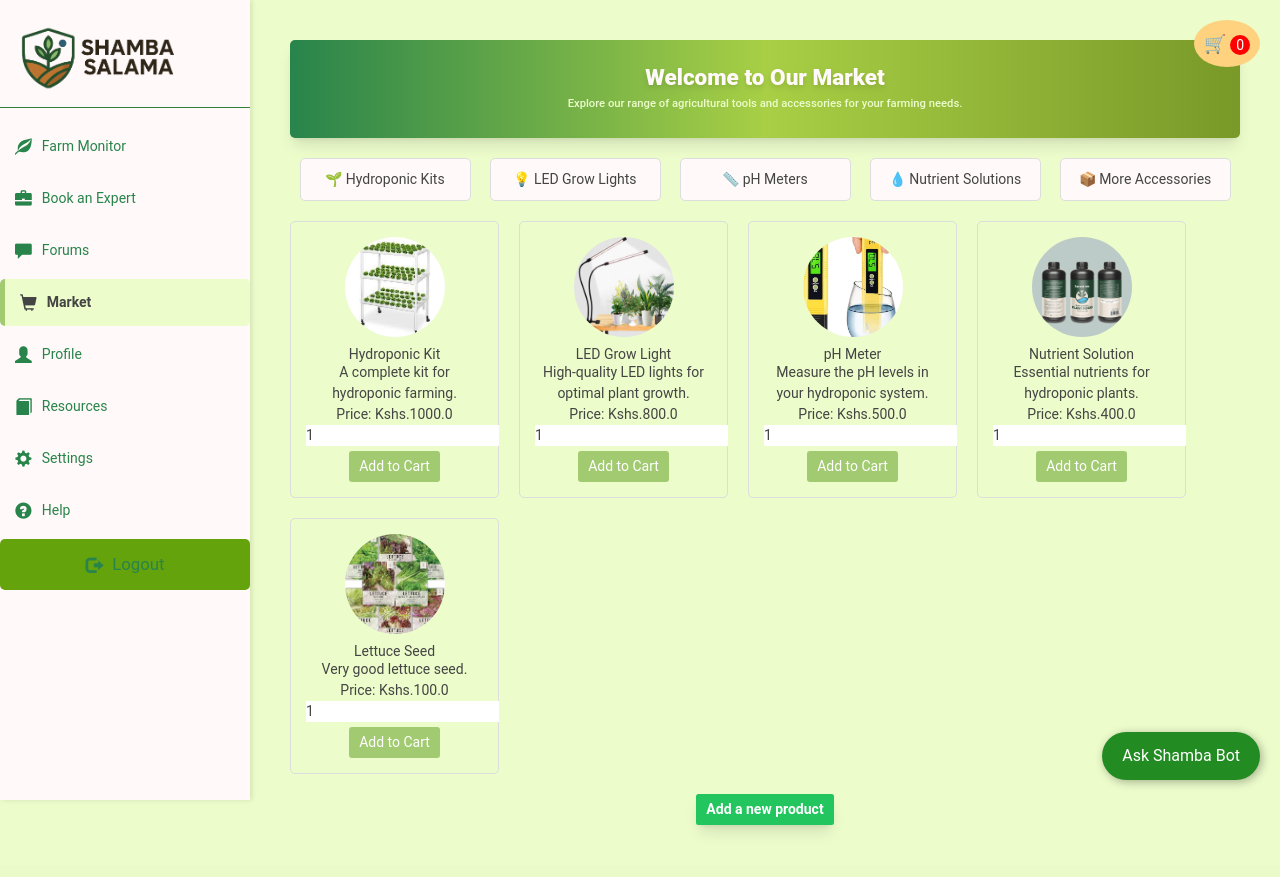
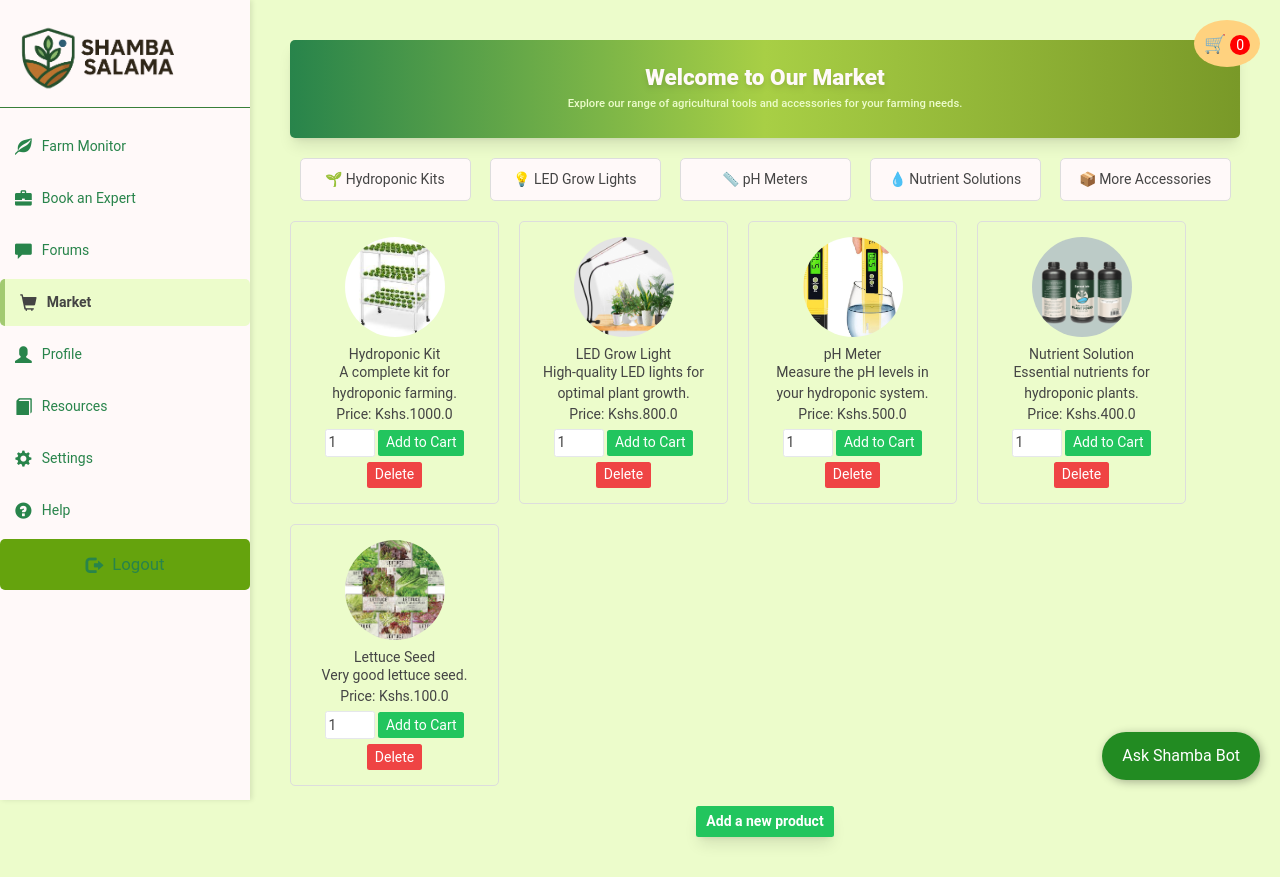
Before and after one commit to CollinsAnyona/shamba-salama, a Flask app: page /market in a window 1280 px wide. Before the commit the page ends 831 px from the top, so only its background shows below. Run offline with Flask 3, Linux system fonts and the light colour scheme; some libraries are stand-ins or nearby versions.

Commit message:
enhanced functionalities on the marketplace

```diff
--- a/app/posts/routes.py
+++ b/app/posts/routes.py
@@ -1,6 +1,6 @@
 from app.extensions import db
 from .models import Post, Reply, Category
-from flask import render_template, request, redirect, url_for, flash
+from flask import render_template, request, redirect, url_for, flash, current_app
 from flask_login import current_user
 from datetime import datetime
 from . import posts_bp
@@ -67,7 +67,7 @@ def category_posts(category_id):
         user_id = current_user.id if current_user.is_authenticated else None
 
         # Log the data for debugging
-        posts_bp.logger.debug(
+        current_app.logger.debug(
             f"Creating post with title: {title}, content: {content}, user_id: {user_id}, category_id: {category.id}"
         )
 
--- a/app/products/routes.py
+++ b/app/products/routes.py
@@ -1,8 +1,9 @@
-from flask import request, session, redirect, url_for, flash, render_template
+import os
+from flask import request, session, redirect, url_for, flash, render_template, current_app
 from .models import Product
 from app.extensions import db
 from . import products_bp
-
+from werkzeug.utils import secure_filename
 
 @products_bp.route("/market", methods=["GET", "POST"])
 def market():
@@ -43,23 +44,39 @@ def market():
         "market.html", products=products, cart=session.get("cart", [])
     )
 
+UPLOAD_FOLDER = os.path.join("app", "static", "img")
+ALLOWED_EXTENSIONS = {"png", "jpg", "jpeg", "gif"}
 
+def allowed_file(filename):
+    return "." in filename and filename.rsplit(".", 1)[1].lower() in ALLOWED_EXTENSIONS
 
 @products_bp.route("/add_product", methods=["GET", "POST"])
 def add_product():
-    '''
-    Allows admin or user to add a new product to the marketplace.
-
-    GET: Renders the product submission form.
-    POST: Accepts product data from form and stores it in the database.
-    '''
     if request.method == "POST":
         name = request.form["name"]
         price = float(request.form["price"])
         description = request.form["description"]
-        image_url = request.form["image_url"]
+        image = request.files["image_file"]
 
-        # Create a new product and add it to the database
+        if image.filename == "":
+            flash("No selected file", "danger")
+            return redirect(request.url)
+
+        if image and allowed_file(image.filename):
+            filename = secure_filename(image.filename)
+
+            # Save to static/img folder
+            image_path = os.path.join(current_app.static_folder, "img", filename)
+            os.makedirs(os.path.dirname(image_path), exist_ok=True)
+            image.save(image_path)
+
+            # Define image_url as filename (can be used in HTML)
+            image_url = filename
+        else:
+            flash("Invalid image file format.", "error")
+            return redirect(url_for("products.add_product"))
+
+        # Create and save product
         new_product = Product(
             name=name, price=price, description=description, image_url=image_url
         )
@@ -70,7 +87,6 @@ def add_product():
         return redirect(url_for("products.market"))
 
     return render_template("add_product.html")
-
 
 @products_bp.route("/add_to_cart", methods=["POST"])
 def add_to_cart():
@@ -203,8 +219,8 @@ def checkout():
 
         # Validate Mobile Money payment
         if payment_method == "mobile_money":
-            momo_number = request.form.get("momo_number")
-            if not momo_number:
+            mpesa_number = request.form.get("mpesa_number")
+            if not mpesa_number:
                 flash(
                     "Please enter your mobile number for Mobile Money payment.", "error"
                 )
@@ -251,3 +267,11 @@ def order_confirmation():
     Displays a confirmation message after successful checkout.
     '''
     return render_template("order_confirmation.html")
+
+@products_bp.route("/delete_product/<int:product_id>", methods=["POST"])
+def delete_product(product_id):
+    product = Product.query.get_or_404(product_id)
+    db.session.delete(product)
+    db.session.commit()
+    flash("Product deleted successfully!", "success")
+    return redirect(url_for("products.market"))
--- a/app/static/css/main.css
+++ b/app/static/css/main.css
@@ -943,7 +943,7 @@ section,
 
 .about ul li {
   padding-bottom: 5px;
-  /* display: flex; */
+  display: flex;
   align-items: center;
 }
 
--- a/app/templates/cart.html
+++ b/app/templates/cart.html
@@ -12,7 +12,7 @@
                 <p class="text-lg">{{ item['name'] }} x{{ item['quantity'] }} - Kshs.{{ item['total_price'] }}</p>
 
                 <!-- Remove item form -->
-                <form method="POST" action="{{ url_for('remove_from_cart') }}" class="remove-item-form">
+                <form method="POST" action="{{ url_for('products.remove_from_cart') }}" class="remove-item-form">
                     <input type="hidden" name="product_id" value="{{ item['product_id'] }}">
                     <button type="submit" class="remove-btn bg-red-500 hover:bg-red-600 text-white font-bold py-1 px-3 rounded transition duration-300">
                         Remove
@@ -30,7 +30,7 @@
     <!-- Checkout Section -->
     <div class="text-center mt-4">
         <!-- Checkout button -->
-        <a href="{{ url_for('checkout') }}"
+        <a href="{{ url_for('products.checkout') }}"
            class="bg-green-500 hover:bg-green-600 text-white font-bold py-2 px-4 rounded transition duration-300 shadow-lg inline-block">
             Proceed to Checkout
         </a>
@@ -42,7 +42,7 @@
         <p class="text-gray-600">
             Your cart is empty.
             <div>
-                <a href="{{ url_for('market') }}"
+                <a href="{{ url_for('products.market') }}"
                 class="bg-green-500 hover:bg-green-600 text-white font-bold py-2 px-4 rounded transition duration-300 shadow-lg inline-block">
                 Go back to shop
                 </a>.
--- a/app/templates/checkout.html
+++ b/app/templates/checkout.html
@@ -40,7 +40,7 @@
             <div class="lg:w-2/5 bg-white shadow-md rounded-md p-6">
                 <h3 class="text-2xl font-semibold mb-4">Billing Information</h3>
 
-                <form action="{{ url_for('checkout') }}" method="POST" class="space-y-4">
+                <form action="{{ url_for('products.checkout') }}" method="POST" class="space-y-4">
                     <div>
                         <label for="full_name" class="block text-gray-700">Full Name:</label>
                         <input type="text" name="full_name" required class="w-full p-2 border rounded-md">
--- a/app/templates/market.html
+++ b/app/templates/market.html
@@ -44,11 +44,24 @@
                     <p>{{ product.description }}</p>
                     <p>Price: Kshs.{{ product.price }}</p>
 
-                    <form method="POST" action="{{ url_for('products.add_to_cart') }}">
-                        <input type="hidden" name="product_id" value="{{ product.id }}">
-                        <input type="number" name="quantity" min="1" value="1">
-                        <button type="submit" class="add-to-cart-btn">Add to Cart</button>
-                    </form>
+                    <div class="space-y-2">
+                        <!-- Add to Cart Form -->
+                        <form method="POST" action="{{ url_for('products.add_to_cart') }}">
+                            <input type="hidden" name="product_id" value="{{ product.id }}">
+                            <input type="number" name="quantity" min="1" value="1" class="p-1 border rounded w-20">
+                            <button type="submit" class="add-to-cart-btn bg-green-500 text-white px-3 py-1 rounded hover:bg-green-600">
+                                Add to Cart
+                            </button>
+                        </form>
+
+                        <!-- Delete Product Form -->
+                        <form method="POST" action="{{ url_for('products.delete_product', product_id=product.id) }}" onsubmit="return confirm('Are you sure you want to delete this product?');">
+                            <button type="submit" class="bg-red-500 text-white px-3 py-1 rounded hover:bg-red-600">
+                                Delete
+                            </button>
+                        </form>
+                    </div>
+
                 </div>
             {% endfor %}
         </div>
--- a/app/templates/my_bookings.html
+++ b/app/templates/my_bookings.html
@@ -35,7 +35,7 @@
         </div>
 
         <!-- Reply Form -->
-        <form action="{{ url_for('reply_message', booking_id=booking.id) }}" method="POST">
+        <form action="{{ url_for('bookings.reply_message', booking_id=booking.id) }}" method="POST">
             <textarea name="reply_content" class="w-full p-4 border border-gray-300 rounded-lg mb-4" rows="4" placeholder="Type your reply here..."></textarea>
             <button type="submit" class="w-full py-3 bg-green-600 text-white font-semibold rounded-lg hover:bg-green-700 transition">Send Reply</button>
         </form>
--- a/app/templates/view_post.html
+++ b/app/templates/view_post.html
@@ -40,7 +40,7 @@
     </div>
 
     <!-- Reply Form -->
-    <form action="{{ url_for('reply_to_post') }}" method="POST" class="mt-6 space-y-4">
+    <form action="{{ url_for('posts.reply_to_post') }}" method="POST" class="mt-6 space-y-4">
         <textarea name="reply_content" required placeholder="Write your reply here..." class="w-full p-4 border border-gray-300 rounded-md focus:ring-2 focus:ring-indigo-500 focus:outline-none" rows="4"></textarea>
 
         <!-- Reply Author Selection -->
```
Also changed, not shown: app/templates/add_product.html (+5 -5 lines), app/static/img/ChatGPT_Image_Jun_12_2025_01_43_22_PM.png (added), app/static/img/loader.png (deleted), instance/database.db.
